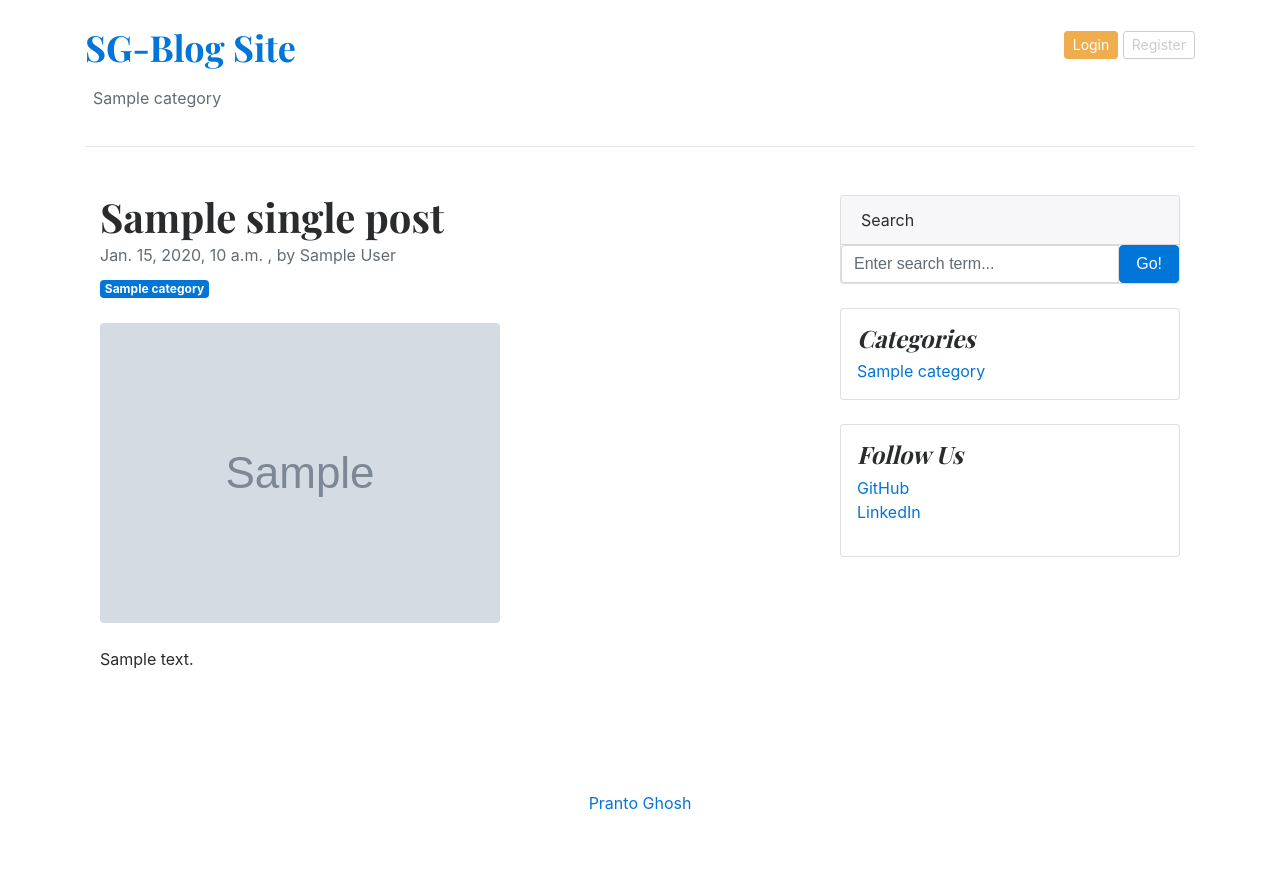
After one commit to SuperKhool/django_blog_site, a Django app: template templates/single_blog_page.html in a window 1280 px wide. The commit adds this page. Run offline with Django 5.2, Linux system fonts and the light colour scheme; the template is opened without the code that fills it: most values are stand-ins (such as "Sample title", 1, 10 or a date in 2020); grey boxes marked "Sample" are stand-in pictures; data that the repository does not hold is empty.

Commit message:
single Page Setup

```diff
--- a/blog_main/settings.py
+++ b/blog_main/settings.py
@@ -23,7 +23,7 @@ BASE_DIR = Path(__file__).resolve().parent.parent
 SECRET_KEY = 'django-insecure-(z#rz(ztby$rp+j&y4c-cc8jw5^)2=dxxfl9^oq#onck6+m3wd'
 
 # SECURITY WARNING: don't run with debug turned on in production!
-DEBUG = False
+DEBUG = True
 
 ALLOWED_HOSTS = ['*']
 
--- a/blog_main/urls.py
+++ b/blog_main/urls.py
@@ -19,12 +19,14 @@ from django.urls import path,include
 from django.conf import settings
 from django.conf.urls.static import static
 from . import views
+from blogs import views as BlogViews
 
 
 urlpatterns = [
     path('admin/', admin.site.urls),
     path('',views.home,name='home'),
     path('category/',include('blogs.urls')),
+    path('<slug:slug>/',BlogViews.blogs,name='blogs')
 
 ]
 
--- a/templates/404.html
+++ b/templates/404.html
@@ -1,2 +1,2 @@
-<h1>Category Dose Not Exists </h1></br>
+<h1>404 PAGE DOSE NOT EXISTES </h1></br>
 <a href='{% url 'home' %}'> GET BACK TO HOME</a>
--- a/templates/base.html
+++ b/templates/base.html
@@ -62,7 +62,7 @@
 
       <div class="card border-0" >
         <div class="card-body">
-          <h3>{{post.title}}</h3>
+          <h3> <a href="{% url 'blogs' post.slug %}">{{post.title}} </a></h3>
           <small class="mb-1 text-muted">{{post.created_at | timesince }} ago | {{post.author}}</small>
           <p class="card-text">{{post.short_description | truncatewords:10 }}</p>
         </div>
@@ -81,7 +81,7 @@
        <!--- Featured Post -->
        {% for post in simple_post %}
         <div class="blog-post">
-          <h2 class="blog-post-title">{{post.title}}</h2>
+          <h2 class="blog-post-title "><a href="{% url 'blogs' post.slug %}" class="text-dark">{{post.title}}</a></h2>
           <p class="blog-post-meta">{{post.created_at | timesince }} ago | <a href="#">{{post.author}}</a></p>
 
           <p>{{post.short_description}}</p>
@@ -122,7 +122,7 @@
     <ul class="nav justify-content-center border-bottom pb-3 mb-3">
 
     </ul>
-    <p  class="text-center text-muted"> <a href="#" > Pranto Ghosh </a></p>
+    <p  class="text-center text-muted"> <a href="https://github.com/superkhool" > Pranto Ghosh </a></p>
   </footer>
 </div>
 </html>
--- a/templates/post_by_category.html
+++ b/templates/post_by_category.html
@@ -12,7 +12,7 @@
     <div class="col-md-6">
       <div class="card border-0" >
         <div class="card-body">
-          <h3> <a href="#">{{post.title}}</a> </h3>
+          <h3> <a href="{% url 'blogs' post.slug %}">{{post.title}}</a> </h3>
           <small class="mb-1 text-muted">{{post.created_at | timesince }} ago | <a href="#">{{post.author}}</a></small>
           <p  class="card-text pb-5  ">
             {{post.short_description | truncatewords:10 }}
--- /dev/null
+++ b/templates/single_blog_page.html
@@ -0,0 +1,67 @@
+{% extends "home.html" %}
+
+{% block body %}
+<!-- Page content-->
+<div class="container mt-5">
+    <div class="row">
+        <div class="col-lg-8">
+            <!-- Post content-->
+            <article>
+                <!-- Post header-->
+                <header class="mb-4">
+                    <!-- Post title-->
+                    <h1 class="fw-bolder mb-1">{{single_post.title}}</h1>
+                    <!-- Post meta content-->
+                    <div class="text-muted fst-italic mb-2">{{single_post.created_at}} , by {{single_post.author}}</div>
+                    <!-- Post category-->
+                    <a class="badge bg-primary text-decoration-none text-light" href="">{{single_post.category}}</a>
+                </header>
+                <!-- Preview image figure-->
+                <figure class="mb-4"><img class="img-fluid rounded" src="{{single_post.featured_image.url }}" alt="..." /></figure>
+                <!-- Post content-->
+                <section class="mb-5">
+                    <p class="fs-5 mb-4">{{single_post.blog_body}}</p>
+                    </section>
+            </article>
+        </div>
+        <!-- Side widgets-->
+        <div class="col-lg-4">
+            <!-- Search widget-->
+            <div class="card mb-4">
+                <div class="card-header">Search</div>
+                <div class="card-body">
+                    <div class="input-group">
+                        <input class="form-control" type="text" placeholder="Enter search term..." aria-label="Enter search term..." aria-describedby="button-search" />
+                        <button class="btn btn-primary" id="button-search" type="button">Go!</button>
+                    </div>
+                </div>
+            </div>
+            <!-- Categories widget-->
+            <div class="card mb-4 p-3">
+                <h4 class="font-italic">Categories</h4>
+                <div class="card-body">
+                    <div class="row">
+                        <div class="col-sm-6">
+                            <ul class="list-unstyled mb-0">
+                                {% for cat in category_list %}
+                                <li><a href="{% url 'post_by_category' cat.id %}">{{cat.category_name}}</a></li>
+
+                                {% endfor %}
+                            </ul>
+                        </div>
+
+                    </div>
+                </div>
+            </div>
+            <!-- Side widget-->
+            <div class="card mb-4 p-3">
+                <h4 class="font-italic">Follow Us</h4>
+                <ol class="list-unstyled">
+                    <li><a href="https://github.com/superkhool">GitHub</a></li>
+                    <li><a href="https://github.com/superkhool">LinkedIn</a></li>
+                </ol>
+            </div>
+        </div>
+    </div>
+</div>
+{% endblock %}
```
Also changed, not shown: blogs/views.py (+12 -1 lines).
